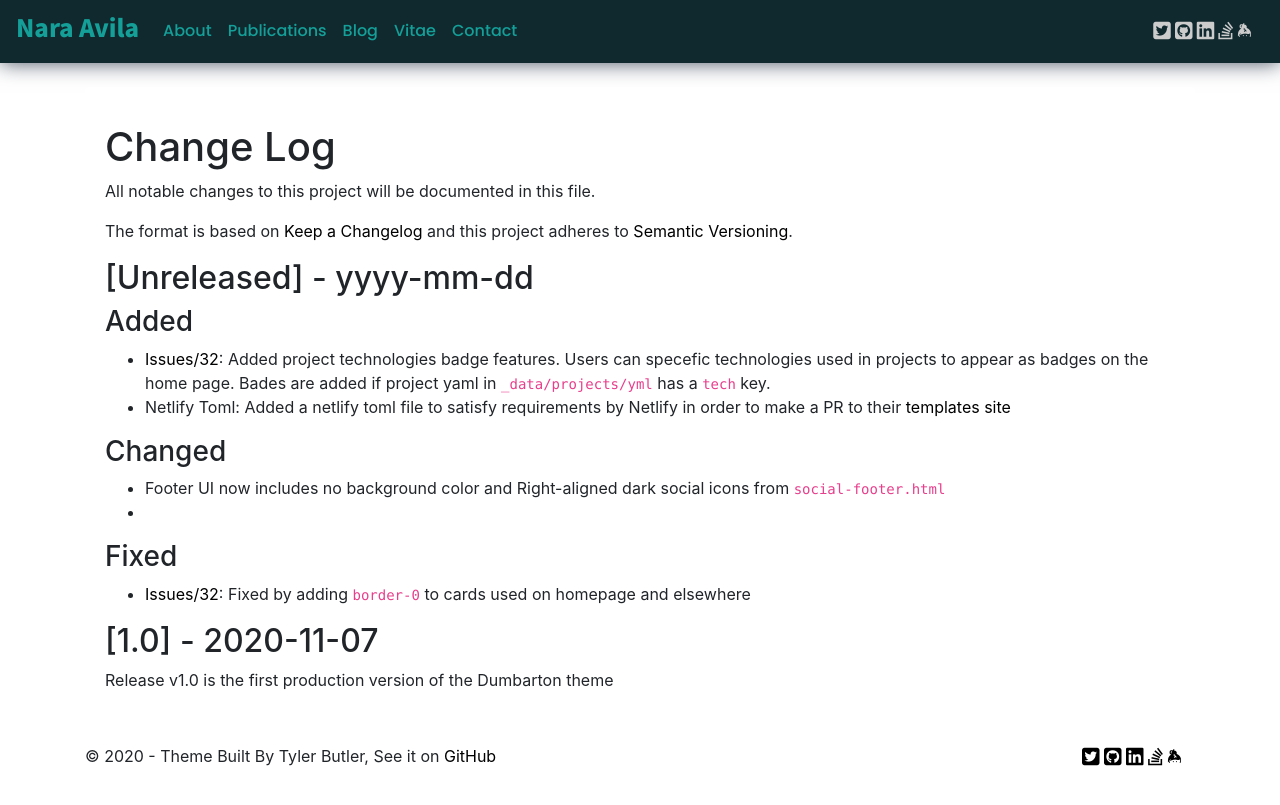
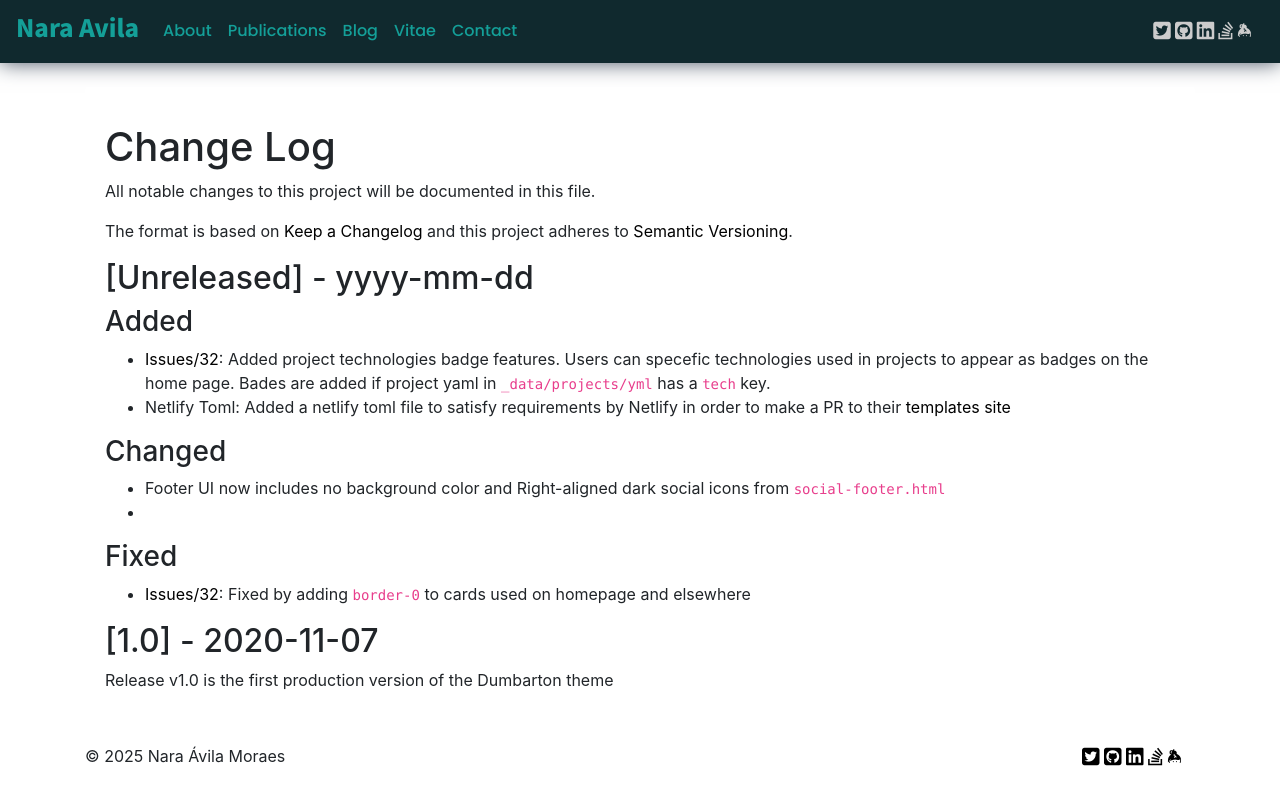
Before and after one commit to naavilam/naavilam.github.io, a Jekyll site: the page built from CHANGELOG.md, in a window 1280 px wide. Shown: the top 805 px of the page. Built offline with Jekyll 4.4.1, drawn with Linux system fonts in a browser that asks for light colours; nearby versions of some CDN libraries; our own code applies the rules of GitHub Pages for plain Markdown files; comment, search, counter and statistics services are not loaded.

Commit message:
Update files

```diff
--- a/_includes/footer.html
+++ b/_includes/footer.html
@@ -1,10 +1,9 @@
 <div class="navbar navbar-default navbar-fixed-bottom">
   <div class="container">
-    <p class="navbar-text pull-left">© 2020 - Theme Built By Tyler Butler, See it on
-        <a href="https://github.com/tcbutler320/Jekyll-Theme-Dumbarton" target="_blank" >GitHub</a>
+    <p class="navbar-text pull-left">© 2025 Nara Ávila Moraes
     </p>
     <p class="navbar-text pull-right">
-            {% include social-footer.html %}
+      {% include social-footer.html %}
     </p>
   </div>
 </div>
```
